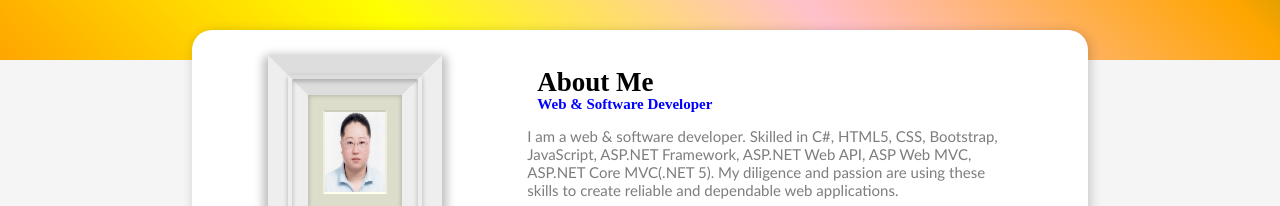
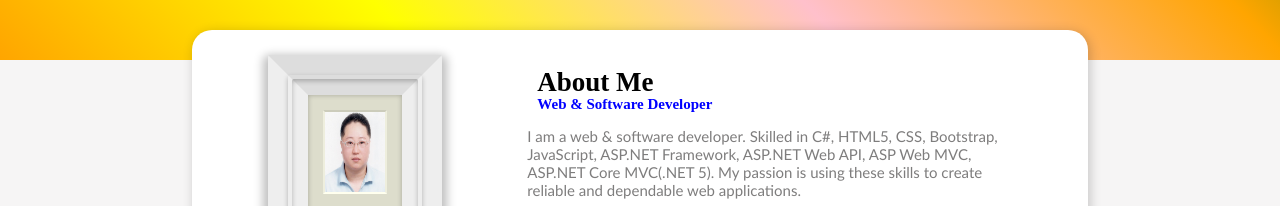
Before and after one commit to jkoh2020/Portfolio, a plain HTML site: page index.html in a window 1280 px wide. Shown: the part 840-1046 px from the top of the page. Drawn offline with Linux system fonts and the light colour scheme.

Commit message:
Update index.html

```diff
--- a/index.html
+++ b/index.html
@@ -47,7 +47,7 @@
              <p>About Me</p>
              <p>Web & Software Developer</p>
             <p>I am a web & software developer. Skilled in C#, HTML5, CSS, Bootstrap, JavaScript, ASP.NET Framework, ASP.NET Web API, ASP Web MVC, ASP.NET Core MVC(.NET 5).
-                My diligence and passion are using these skills to create reliable and dependable web applications.
+                My passion is using these skills to create reliable and dependable web applications.
                 </p>
                 <button onclick="document.getElementById('id01').style.display='block'">Contact</button>
                 <a href="images/JasonOh.pdf" download="Resume"><button class="download">Resume</button></a>
```
